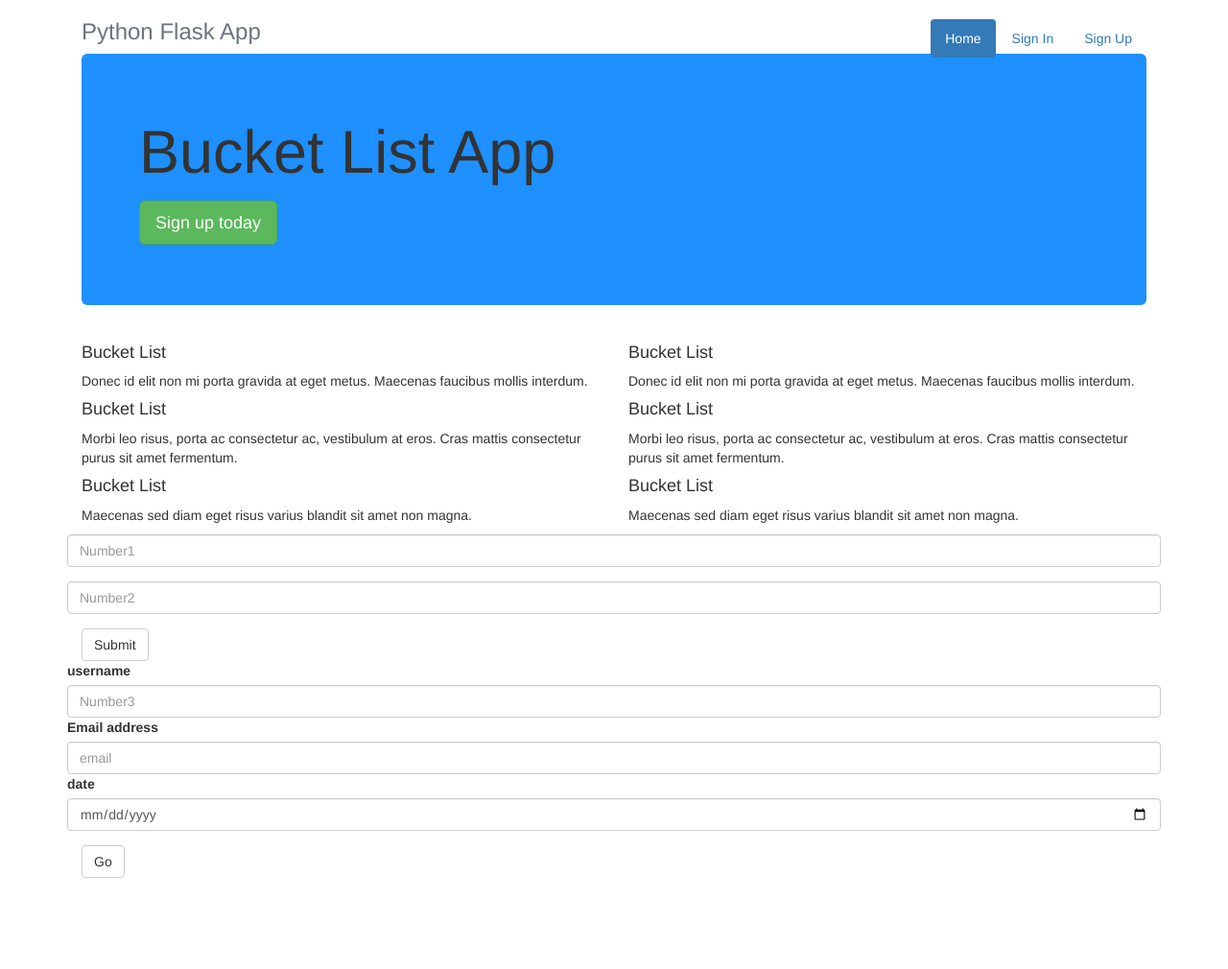
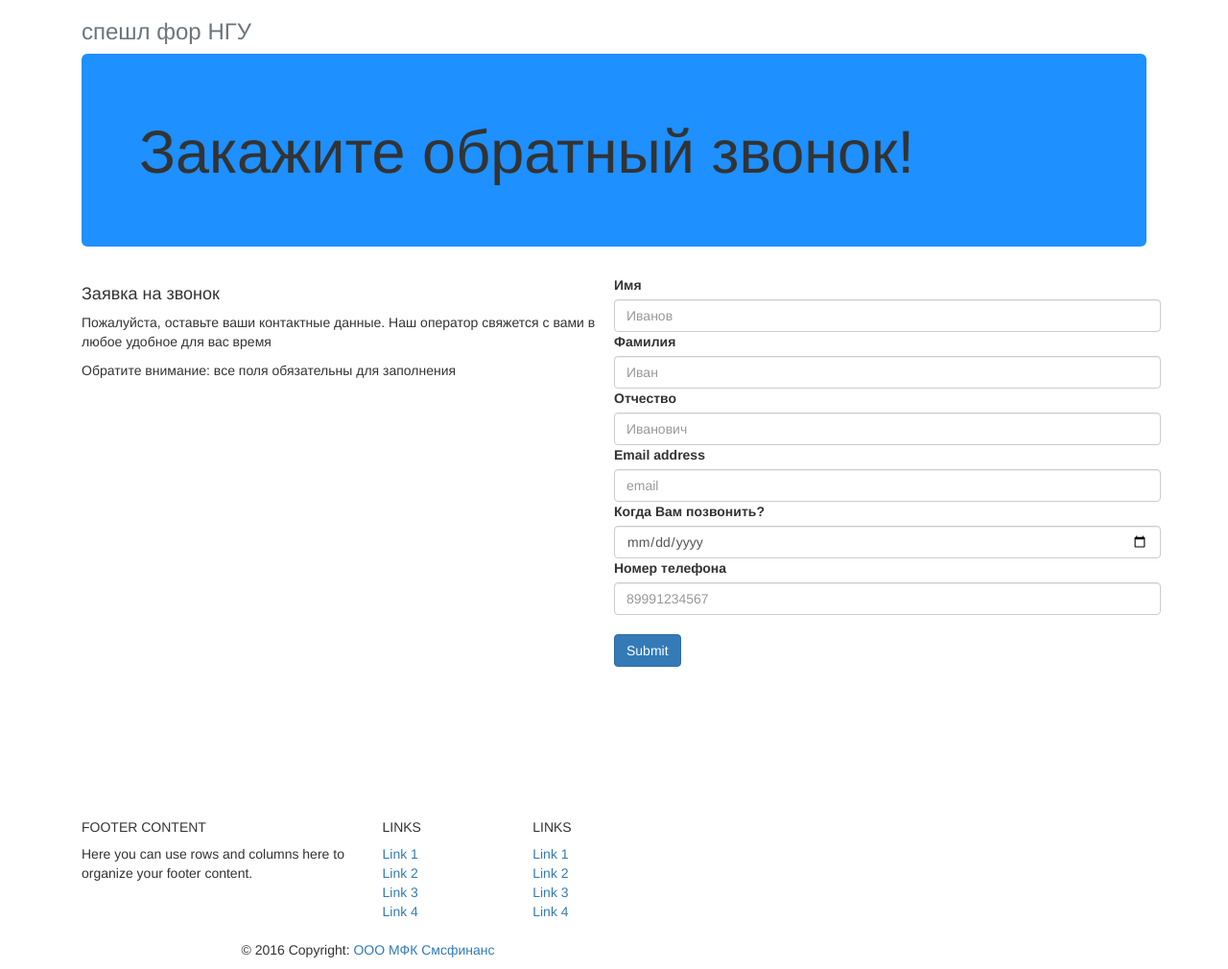
Before and after one commit to tsmee/bugsbugsbugs, a Flask app: page / in a window 1280 px wide. Shown: the whole page at 96% size. Before the commit the page ends 915 px from the top, so only its background shows below. Run offline with Flask 2, Linux system fonts and the light colour scheme; some libraries are stand-ins or nearby versions.

Commit message:
it's workin

```diff
--- a/FlaskApp/app.py
+++ b/FlaskApp/app.py
@@ -1,4 +1,4 @@
-from flask import Flask, render_template
+from flask import Flask, render_template, request
 from flask_wtf import FlaskForm
 from wtforms import StringField
 from wtforms.validators import InputRequired, Email, Length, DataRequired
@@ -9,10 +9,13 @@ from flask_bootstrap import Bootstrap
 
 
 class MyForm(FlaskForm):
-    name = StringField('username', validators=[InputRequired(), Length(min=4, max=15)])
-    date = DateField('date', id='datepick', format='yyyy/mm/dd')
+    name = StringField('Имя', validators=[InputRequired(), Length(min=4, max=15)])
+    surname = StringField('Фамилия')
+    patronymic = StringField('Отчество', validators=[InputRequired(), Length(min=4, max=15)])
+    date = DateField('Когда Вам позвонить?', id='datepick', format='yyyy/mm/dd')
     email = EmailField('Email address', [DataRequired(), validators.Email()])
     wtf = StringField('wtf', validators=[DataRequired(), validators.Length(min=3)])
+    phone = StringField('Номер телефона', validators=[InputRequired(), Length(min=4, max=15)])
 
 
 app = Flask(__name__)
@@ -28,10 +31,13 @@ def index():
     form = MyForm()
     return render_template('index.html', form=form)
 
-@app.route('/login', methods=['GET', 'POST'])
-def login():
-    form = MyForm()
-    return render_template('login.html', form=form)
+@app.route('/succsess', methods=['GET', 'POST'])
+def succsess():
+    if request.method == 'POST':
+        name = request.form.get('name')
+        email = request.form.get('email')
+        date = request.form.get('date')
+        return render_template('succsess.html', name=name, email=email, date=date)
 
 
 
--- a/FlaskApp/templates/index.html
+++ b/FlaskApp/templates/index.html
@@ -6,73 +6,38 @@
 
 
 <link rel="stylesheet" href="https://stackpath.bootstrapcdn.com/bootstrap/4.3.1/css/bootstrap.min.css" integrity="sha384-ggOyR0iXCbMQv3Xipma34MD+dH/1fQ784/j6cY/iJTQUOhcWr7x9JvoRxT2MZw1T" crossorigin="anonymous">
-
+ <link type="stylesheet" href="https://cdnjs.cloudflare.com/ajax/libs/bootstrap-datetimepicker/4.17.47/css/bootstrap-datetimepicker.min.css">
+  <script type="text/javascript" src="https://cdnjs.cloudflare.com/ajax/libs/moment.js/2.18.1/moment.min.js"></script>
+  <script type="text/javascript" src="https://cdnjs.cloudflare.com/ajax/libs/bootstrap-datetimepicker/4.17.47/js/bootstrap-datetimepicker.min.js"></script>
 </head>
 
 <body>
 
+
+
     <div class="container">
         <div class="header">
-            <nav>
-                <ul class="nav nav-pills pull-right">
-                    <li role="presentation" class="active"><a href="#">Home</a>
-                    </li>
-                    <li role="presentation"><a href="#">Sign In</a>
-                    </li>
-                    <li role="presentation"><a href="showSignUp">Sign Up</a>
-                    </li>
-                </ul>
-            </nav>
-            <h3 class="text-muted">Python Flask App</h3>
+            <h3 class="text-muted">спешл фор НГУ</h3>
         </div>
 
         <div class="jumbotron" style="background-color:dodgerblue">
-            <h1>Bucket List App</h1>
+            <h1>Закажите обратный звонок!</h1>
             <p class="lead"></p>
-            <p><a class="btn btn-lg btn-success" href="showSignUp" role="button">Sign up today</a>
+            <p>
             </p>
         </div>
 
         <div class="row marketing">
             <div class="col-lg-6">
-                <h4>Bucket List</h4>
-                <p>Donec id elit non mi porta gravida at eget metus. Maecenas faucibus mollis interdum.</p>
+                <h4>Заявка на звонок</h4>
+                <p>Пожалуйста, оставьте ваши контактные данные. Наш оператор свяжется с вами в любое удобное для вас время</p>
 
-                <h4>Bucket List</h4>
-                <p>Morbi leo risus, porta ac consectetur ac, vestibulum at eros. Cras mattis consectetur purus sit amet fermentum.</p>
+                <p>Обратите внимание: все поля обязательны для заполнения</p>
 
-                <h4>Bucket List</h4>
-                <p>Maecenas sed diam eget risus varius blandit sit amet non magna.</p>
+
             </div>
 
             <div class="col-lg-6">
-                <h4>Bucket List</h4>
-                <p>Donec id elit non mi porta gravida at eget metus. Maecenas faucibus mollis interdum.</p>
-
-                <h4>Bucket List</h4>
-                <p>Morbi leo risus, porta ac consectetur ac, vestibulum at eros. Cras mattis consectetur purus sit amet fermentum.</p>
-
-                <h4>Bucket List</h4>
-                <p>Maecenas sed diam eget risus varius blandit sit amet non magna.</p>
-            </div>
-        </div>
-
-        <footer class="footer">
-            <form method="POST" role="form" class="form-horizontal">
-    <div class="form-group">
-        <input type="text" class="form-control" name="number1" placeholder="Number1">
-    </div>
-
-    <div class="form-group">
-        <input type="text" class="form-control" name="number2" placeholder="Number2">
-    </div>
-<input type="submit" class="btn btn-default" value="Submit"/>
-</form>
-
-
-
-
-
 {% extends "bootstrap/base.html" %}
 {% import "bootstrap/wtf.html" as wtf %}
 
@@ -84,18 +49,110 @@
 {% endblock %}
 
             {% block content %}
-<form method="POST" role="form" class="form-horizontal" action="/">
+<form method="POST" role="form" class="form-horizontal" action="/succsess">
      <div class="form-group">
     {{ form.hidden_tag() }}
-    {{ form.name.label }} {{ form.name(class="form-control", placeholder="Number3") }}
+    {{ form.name.label }} {{ form.name(class="form-control", placeholder="Иванов") }}
+    {{ form.surname.label }} {{ form.name(class="form-control", placeholder="Иван") }}
+    {{ form.patronymic.label }} {{ form.name(class="form-control", placeholder="Иванович") }}
     {{ form.email.label }} {{ form.email(class="form-control", placeholder="email") }}
     {{ form.date.label }} {{ form.date(class="form-control") }}
-     </div>
-    <input type="submit" class="btn btn-default" value="Go">
+    {{ form.phone.label }} {{ form.phone(maxlength=9, class="form-control", placeholder="89991234567") }}
+
+
+    <br>
+    <input class="btn btn-primary" type="submit" value="Submit">
 </form>
-{% endblock %}
 
-{% block scripts %}
+            </div>
+        </div>
+
+
+<!-- Footer -->
+<footer class="page-footer font-small blue pt-4" >
+    <br><br><br><br><br><br>
+
+    <!-- Footer Links -->
+    <div class="container-fluid text-center text-md-left">
+
+      <!-- Grid row -->
+      <div class="row">
+
+        <!-- Grid column -->
+        <div class="col-md-6 mt-md-0 mt-3">
+
+          <!-- Content -->
+          <h5 class="text-uppercase">Footer Content</h5>
+          <p>Here you can use rows and columns here to organize your footer content.</p>
+
+        </div>
+        <!-- Grid column -->
+
+        <hr class="clearfix w-100 d-md-none pb-3">
+
+        <!-- Grid column -->
+        <div class="col-md-3 mb-md-0 mb-3">
+
+            <!-- Links -->
+            <h5 class="text-uppercase">Links</h5>
+
+            <ul class="list-unstyled">
+              <li>
+                <a href="#!">Link 1</a>
+              </li>
+              <li>
+                <a href="#!">Link 2</a>
+              </li>
+              <li>
+                <a href="#!">Link 3</a>
+              </li>
+              <li>
+                <a href="#!">Link 4</a>
+              </li>
+            </ul>
+
+          </div>
+          <!-- Grid column -->
+
+          <!-- Grid column -->
+          <div class="col-md-3 mb-md-0 mb-3">
+
+            <!-- Links -->
+            <h5 class="text-uppercase">Links</h5>
+
+            <ul class="list-unstyled">
+              <li>
+                <a href="#!">Link 1</a>
+              </li>
+              <li>
+                <a href="#!">Link 2</a>
+              </li>
+              <li>
+                <a href="#!">Link 3</a>
+              </li>
+              <li>
+                <a href="#!">Link 4</a>
+              </li>
+            </ul>
+
+          </div>
+          <!-- Grid column -->
+
+      </div>
+      <!-- Grid row -->
+
+    </div>
+    <!-- Footer Links -->
+
+    <!-- Copyright -->
+    <div class="footer-copyright text-center py-3">© 2016 Copyright:
+      <a href="https://mdbootstrap.com/education/bootstrap/"> ООО МФК Смсфинанс</a>
+    </div>
+    <!-- Copyright -->
+
+  </footer>
+        {% endblock %}
+                {% block scripts %}
   {{ super() }}
   <script type="text/javascript" src="https://cdnjs.cloudflare.com/ajax/libs/moment.js/2.18.1/moment.min.js"></script>
   <script type="text/javascript" src="https://cdnjs.cloudflare.com/ajax/libs/bootstrap-datetimepicker/4.17.47/js/bootstrap-datetimepicker.min.js"></script>
@@ -105,7 +162,8 @@
     });
   </script>
 {% endblock %}
-        </footer>
+
+  <!-- Footer -->
 
     </div>
 </body>
```
Also changed, not shown: FlaskApp/templates/succsess.html (added, +45 -0 lines).
